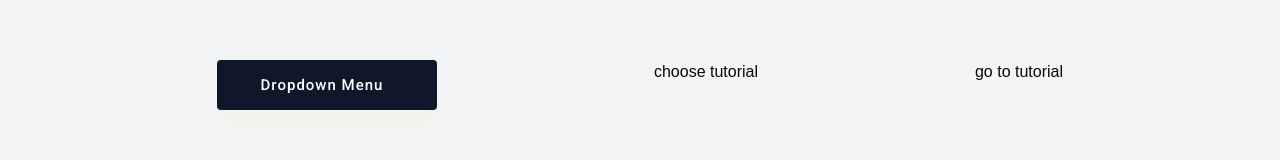
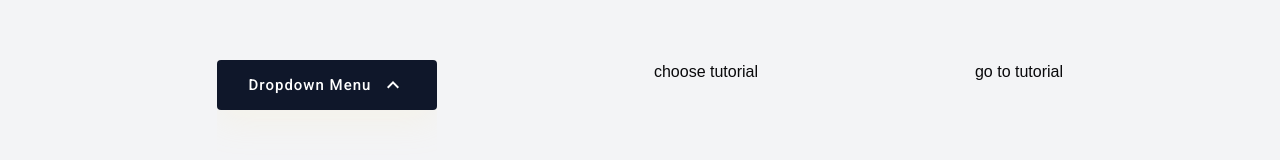
Before and after one commit to aayalapalacin/react-playgroundv2.0, a Next.js app: page / in a window 1280 px wide. Shown: the part 372-532 px from the top of the page. Built offline with nearby package versions, Linux system fonts and the light colour scheme; a web font is replaced by a local one.

Commit message:
dropdown arrow rendering and animated

```diff
--- a/src/components/dropdown.tsx
+++ b/src/components/dropdown.tsx
@@ -6,7 +6,9 @@ function Dropdown() {
     <div className='dropdown-container mb-5'>
         <div className="sec-center">
             <input className="dropdown" type="checkbox" id="dropdown" name="dropdown"/>
-            <label className="for-dropdown" htmlFor="dropdown">Dropdown Menu <i className="uil uil-arrow-down"></i></label>
+            <label className="for-dropdown" htmlFor="dropdown">Dropdown Menu
+            <svg className="uil uil-arrow-down" xmlns="http://www.w3.org/2000/svg" width="1em" height="1em" viewBox="0 0 24 24"><path fill="currentColor" d="m12 10.8l-4.6 4.6L6 14l6-6l6 6l-1.4 1.4z"></path></svg>
+            </label>
             <div className="section-dropdown">
                 <a >Dropdown Link <i className="uil uil-arrow-right"></i></a>
 
```
